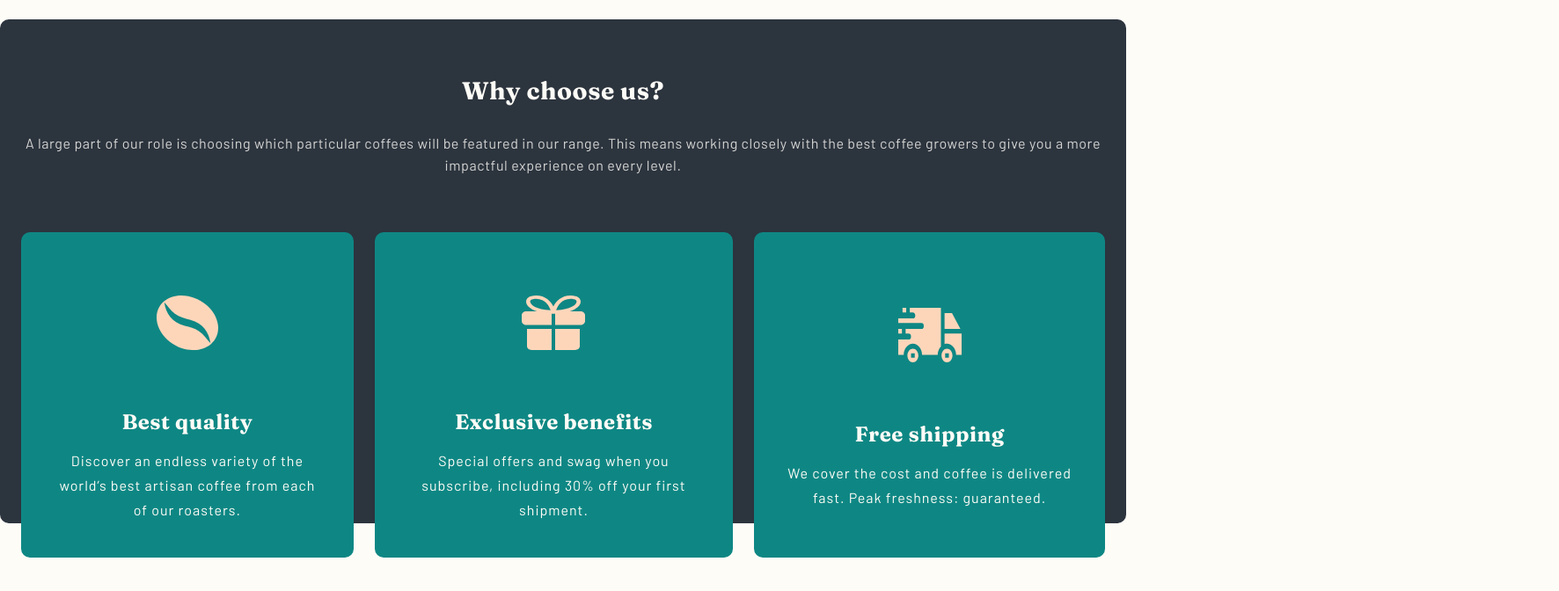
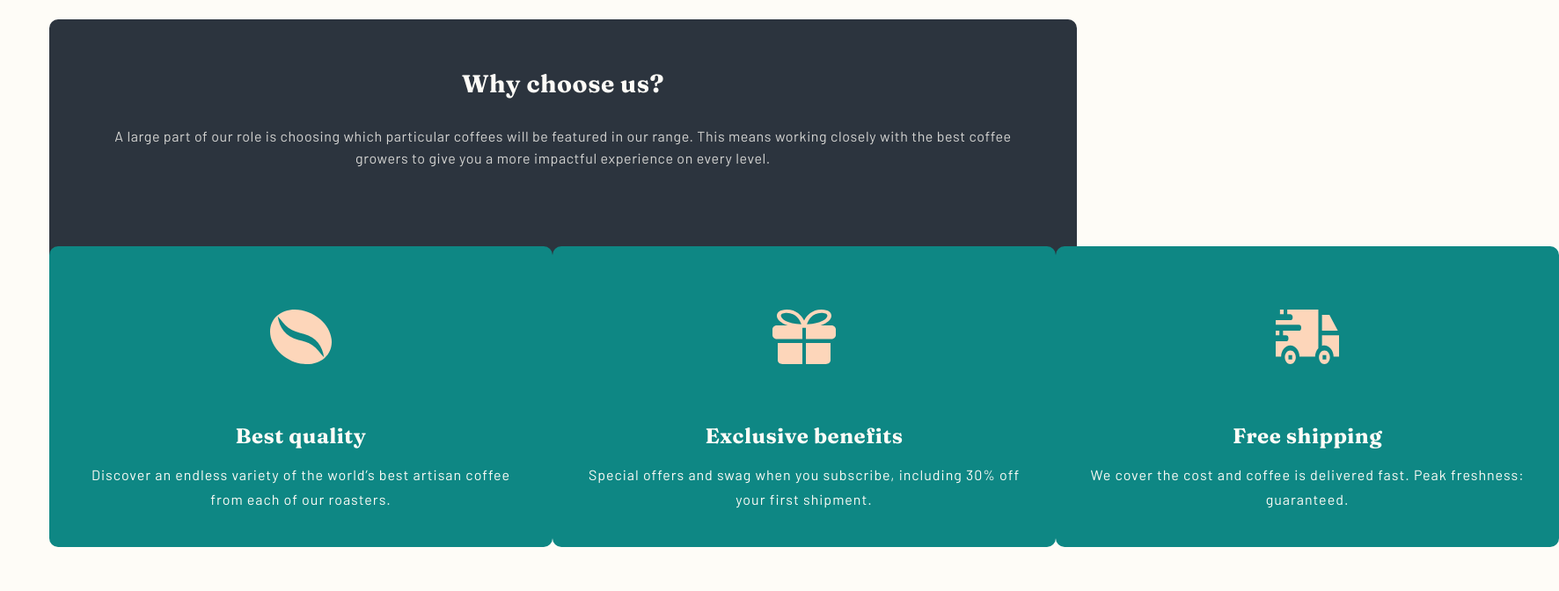
Before and after one commit to vincitaylaran/coffeeroasters-sub-site, a Next.js app: page / in a window 1280 px wide. Shown: the part 2316-2988 px from the top of the page at 88% size, 1772 px wide, since content can reach past the window. Built offline with nearby package versions, Linux system fonts and the light colour scheme.

Commit message:
feat: create container for why choose us section in home page

```diff
--- a/pages/index.tsx
+++ b/pages/index.tsx
@@ -65,12 +65,16 @@ coffees from our best roasters delivered directly to your door, at your schedule
 
       {/* TODO: This section should not ignore padding. */}
       <section className={indexStyles.whyChooseUs}>
-        <h4 className={indexStyles.sectionTitle}>Why choose us?</h4>
-        <p className={indexStyles.description}>
-          A large part of our role is choosing which particular coffees will be
-          featured in our range. This means working closely with the best coffee
-          growers to give you a more impactful experience on every level.
-        </p>
+        <div className={indexStyles.content}>
+          <h4 className={indexStyles.sectionTitle}>Why choose us?</h4>
+          <p className={indexStyles.description}>
+            A large part of our role is choosing which particular coffees will
+            be featured in our range. This means working closely with the best
+            coffee growers to give you a more impactful experience on every
+            level.
+          </p>
+        </div>
+
         <div className={indexStyles.cards}>
           <Card
             src="/assets/home/desktop/icon-coffee-bean.svg"
--- a/styles/Card.module.scss
+++ b/styles/Card.module.scss
@@ -9,6 +9,19 @@
   padding: 72px 33.5px 24px;
   justify-content: center;
   align-items: center;
+  width: 279px;
+
+  @media (max-width: breakpoint(mobile-s)) {
+    width: 235px;
+  }
+
+  @media (min-width: breakpoint(tablet)) {
+    width: 572px;
+  }
+
+  @media (min-width: breakpoint(desktop)) {
+    width: 350px;
+  }
 
   .icon {
     margin-bottom: 67px;
@@ -34,10 +47,4 @@
       margin-right: 55px;
     }
   }
-
-  @media (min-width: breakpoint(desktop)) {
-    // padding-left: 72px;
-    // padding-right: 72px;
-    // padding-bottom: 0;
-  }
 }
--- a/styles/Home.module.scss
+++ b/styles/Home.module.scss
@@ -11,8 +11,9 @@
   }
 
   section.ourCollection {
-    @include flex($direction: column);
+    @include flex($direction: column) {
       align-items: center;
+    }
 
     .sectionHeading {
       .sectionTitle {
@@ -65,11 +66,10 @@
   }
 
   section.whyChooseUs {
-    background: color(outer-space);
     height: 902px;
     color: color(light-cream);
     text-align: center;
-    padding: 64px 24px 0;
+    width: 100%;
 
     @media (max-width: breakpoint(mobile-s)) {
       margin-bottom: 210px;
@@ -80,8 +80,17 @@
     }
 
     @media (min-width: breakpoint(desktop)) {
-      width: 1220px;
       @include section-left-right-padding(breakpoint(desktop));
+      // @include responsive-padding;
+    }
+
+    .content {
+      height: inherit;
+      padding: 64px 24px 0;
+      background: color(outer-space);
+
+      @media (min-width: breakpoint(tablet)) {
+        padding: 56px 74px 0;
       }
 
       .sectionTitle {
@@ -105,11 +114,25 @@
           padding-right: 275px;
         }
       }
+    }
 
     .cards {
+      position: relative;
+      bottom: 63%;
+
+      @media (max-width: breakpoint(mobile-s)) {
+        bottom: 55%;
+      }
+
+      @media (min-width: breakpoint(tablet)) {
+        bottom: 55%;
+      }
+
       @include grid($gap: 24px) {
+        justify-items: center;
         @media (min-width: breakpoint(laptop)) {
           grid-auto-flow: column;
+          gap: 0;
         }
       }
 
```
Lines whose indentation alone changed are shown as unchanged.
